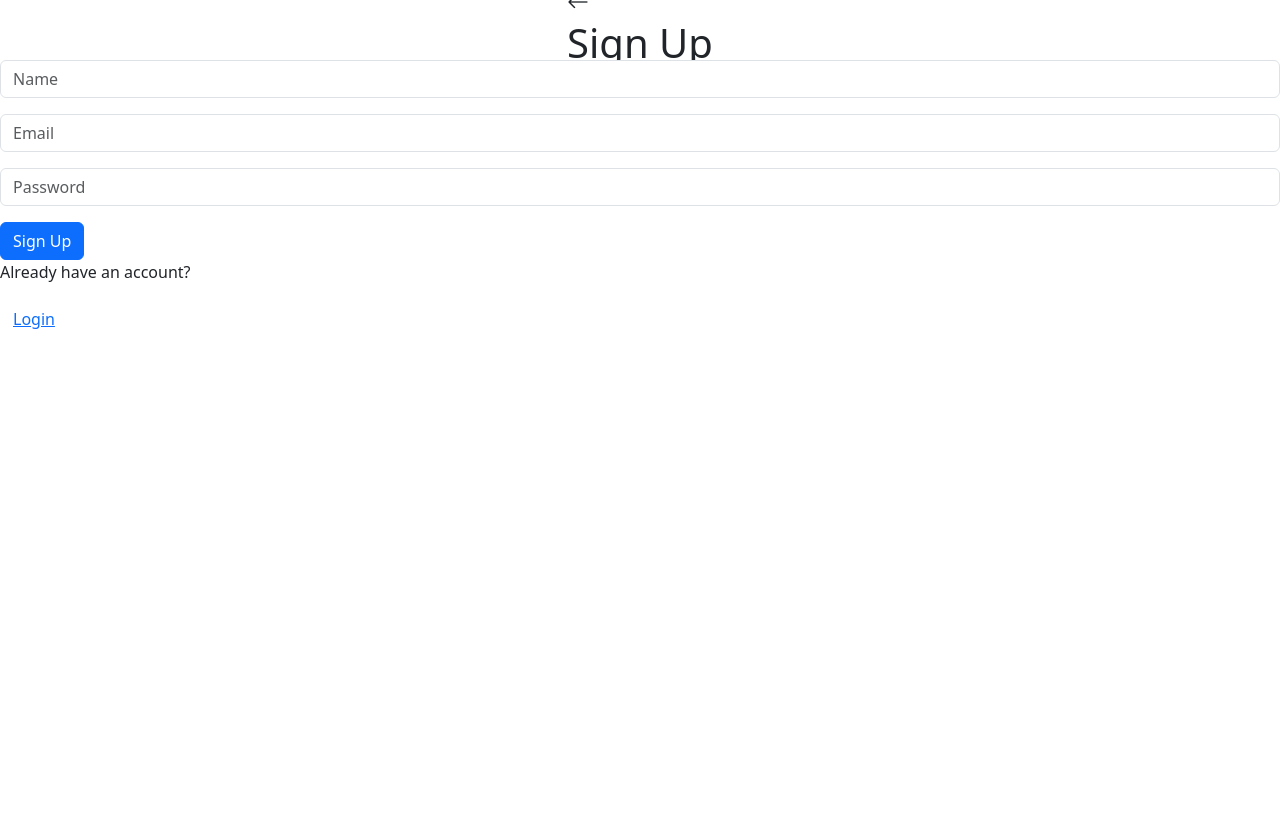
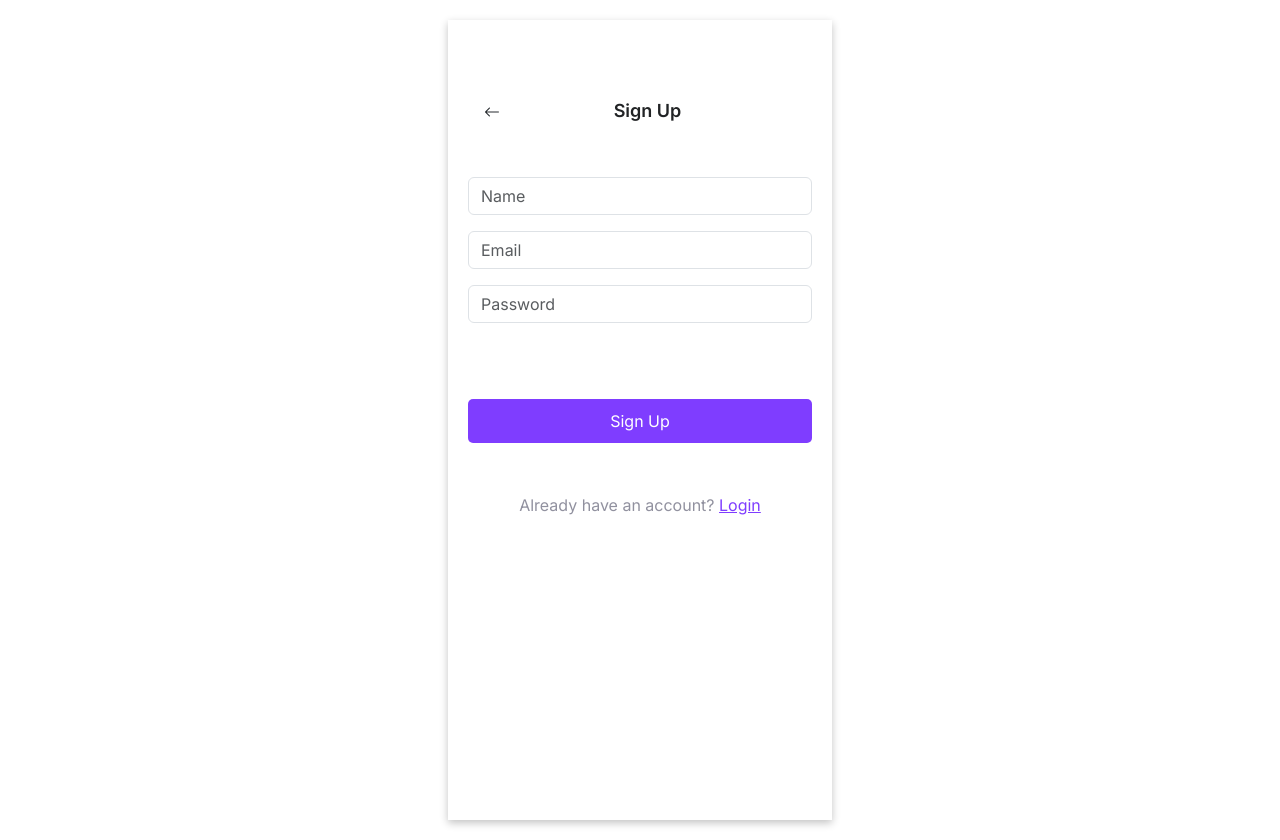
Before and after one commit to AlonRR/web_final_project, a plain HTML site: page client/signup.html in a window 1280 px wide. Before the commit the page ends 800 px from the top, so only its background shows below. Drawn offline with nearby package versions, Linux system fonts and the light colour scheme.

Commit message:
adding logic to sign up

```diff
--- a/client/signup.html
+++ b/client/signup.html
@@ -17,14 +17,16 @@
 </head>
 
 <body>
+  <div class="cont signup">
     <header>
-    <nav>
+      <nav class="nav-head">
         <i class="bi bi-arrow-left"></i>
         <h1>Sign Up</h1>
+        <img src="images/create.png" alt="create">
       </nav>
     </header>
     <main>
-    <form>
+      <form class="signupForm" onsubmit="handleSubmit(event)">
         <div class="mb-3">
           <input type="text" class="form-control" id="nameInput" placeholder="Name">
         </div>
@@ -32,15 +34,35 @@
           <input type="email" class="form-control" id="emailInput" placeholder="Email">
         </div>
         <div class="mb-3">
-        <input type="text" class="form-control" id="passwordInput" placeholder="Password">
+          <input type="password" class="form-control" id="passwordInput" placeholder="Password">
         </div>
+        <button type="submit" class="btn btn-primary">Sign Up</button>
       </form>
-    <button type="button" class="btn btn-primary">Sign Up</button>
-    <div>
-      <p>Already have an account?</p>
-      <button type="button" class="btn btn-link">Login</button>
+      <div class="link-text">
+        <p>Already have an account? <a class="link-log">Login</a></p>
       </div>
     </main>
+  </div>
+
+  <script>
+    function handleSubmit(event) {
+      event.preventDefault();
+      const name = document.getElementById('nameInput').value;
+      const email = document.getElementById('emailInput').value;
+      const password = document.getElementById('passwordInput').value;
+
+      const newUser = { name, email, password };
+      console.log('POST /users', JSON.stringify(newUser));
+      let users = localStorage.getItem('users');
+      users = users ? JSON.parse(users) : [];
+      users.push(newUser);
+      localStorage.setItem('users', JSON.stringify(users));
+
+      console.log('Users:', JSON.stringify(users));
+
+      window.location.href = 'newaccount.html';
+    }
+  </script>
 </body>
 
 </html>
--- a/client/style.css
+++ b/client/style.css
@@ -1,56 +1,69 @@
+@import url('https://fonts.googleapis.com/css2?family=Inter:wght@100..900&display=swap');
 
-* {
-    margin: 0;
-    padding: 0;
-    box-sizing: border-box; /* מוסיף גם את box-sizing לכל האלמנטים */
+body {
+    display: flex;
+    justify-content: center;
+    font-family: Inter;
 }
 
-html, body {
-    height: 100%; /* מאפשר ל-body להתפשט לגובה המלא */
+.cont {
     display: flex;
-    flex-direction: column; /* מסדר את התוכן בצורה עמודתית */
-    justify-content: flex-start;
-    width: 100%;
-    overflow-x: hidden;
+    flex-direction: column;
+    width: 30%;
+    box-shadow: rgba(0, 0, 0, 0.24) 0px 3px 8px;
+    height: 100vh;
+    margin: 20px;
+    padding: 20px;
 }
 
-.app-container {
-    width: 100%;
-    max-width: 375px;
-    margin: 0 auto;
-    overflow: hidden;
+.nav-head {
+    display: flex;
+    justify-content: space-between;
+    padding: 16px;
+    margin-top: 44px;
+    margin-bottom: 32px;
 }
 
-header {
-    width: 100%;
+.nav-head h1 {
+    color: var(--Base-Dark-Dark-50, #212325);
+    text-align: center;
+    font-size: 18px;
+    font-style: normal;
+    font-weight: 600;
+    line-height: normal;
+}
+
+.link-text {
     display: flex;
     justify-content: center;
-    align-items: center;
-    height: 60px;
-    font-size: 22px;
 }
 
-.button-login {
-    background-color: blueviolet;
-    color: white;
-    width: 95%;
-    padding: 10px;
-    border: none;
-    border-radius: 10px;
-    align-items: center;
-    display: flex;
-    justify-content: center;
-    margin-left: 10px;
+.link-text p {
+    color: #91919F;
 }
 
-.back-button {
-    border: none; /* מסיר גבולות כדי למנוע הצגת מסגרת סטנדרטית */
-    background: none; /* מסיר רקע כדי שלא יהיה רקע צבעוני או שקוף */
-    padding: 5px; /* מוסיף מעט ריווח בפנים כדי להקל על הלחיצה */
-    cursor: pointer; /* משנה את צורת הסמן לסמן קליק */
-    outline: none; /* מסיר את המסגרת שנוצרת עקב פוקוס */
+.link-log {
+    text-decoration: underline;
+    color: #7F3DFF;
 }
 
-.back-button:focus, .back-button:hover {
-    outline: none; /* מונע מסגרת במצבי פוקוס והובר */
+button[type="submit"] {
+    background-color: #7F3DFF;
+    color: #fff;
+    border: none;
+    padding: 10px;
+    width: 100%;
+    border-radius: 5px;
+    font-size: 16px;
+    cursor: pointer;
 }
+
+button[type="submit"]:hover {
+    background-color: #7F3DFF;
+}
+
+
+.signup button[type="submit"] {
+    margin-top: 60px;
+    margin-bottom: 50px;
+}
```
Also changed, not shown: client/users.json (added, +7 -0 lines), server/users.json (deleted, +0 -7 lines), client/images/create.png (added). Lines whose indentation alone changed are shown as unchanged.
